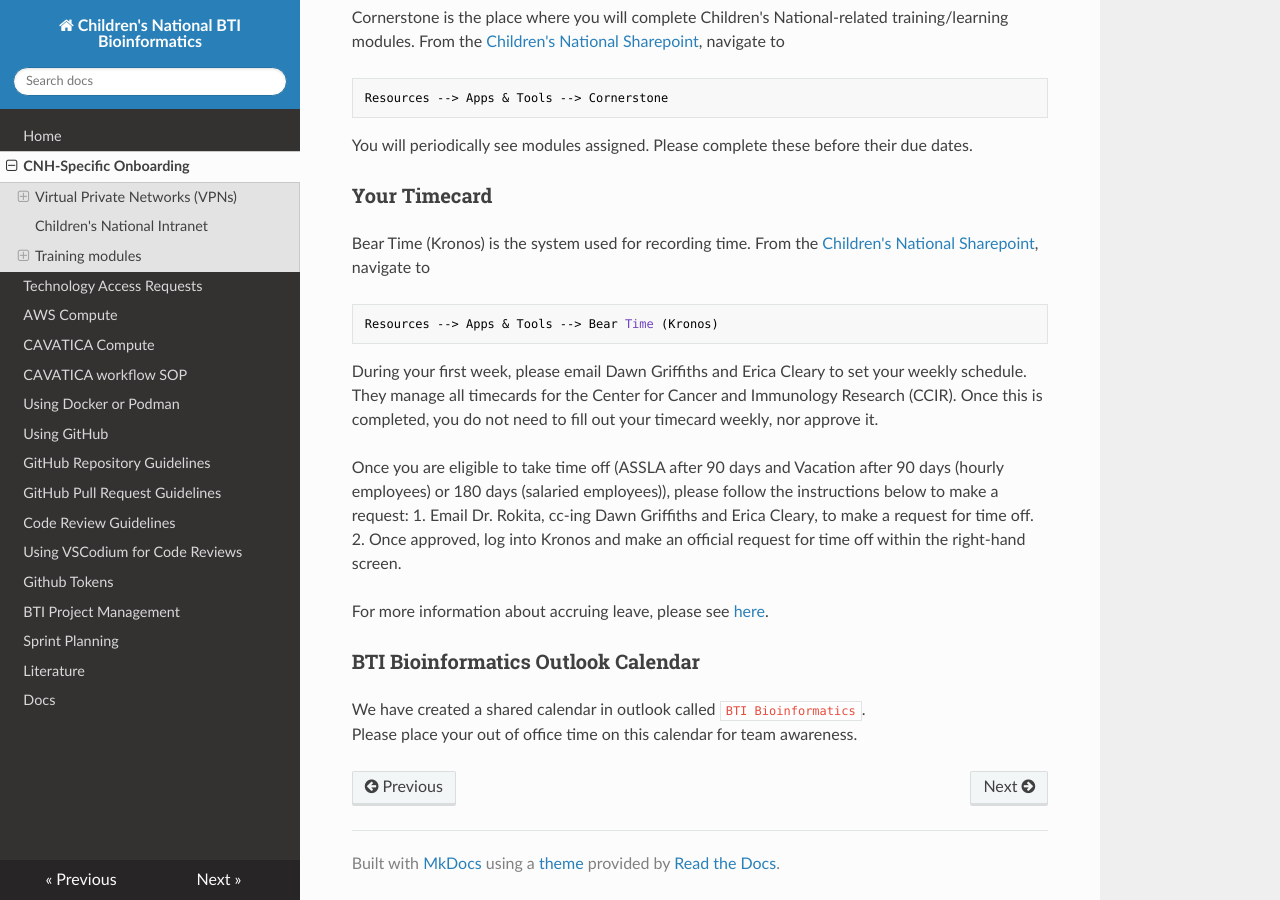
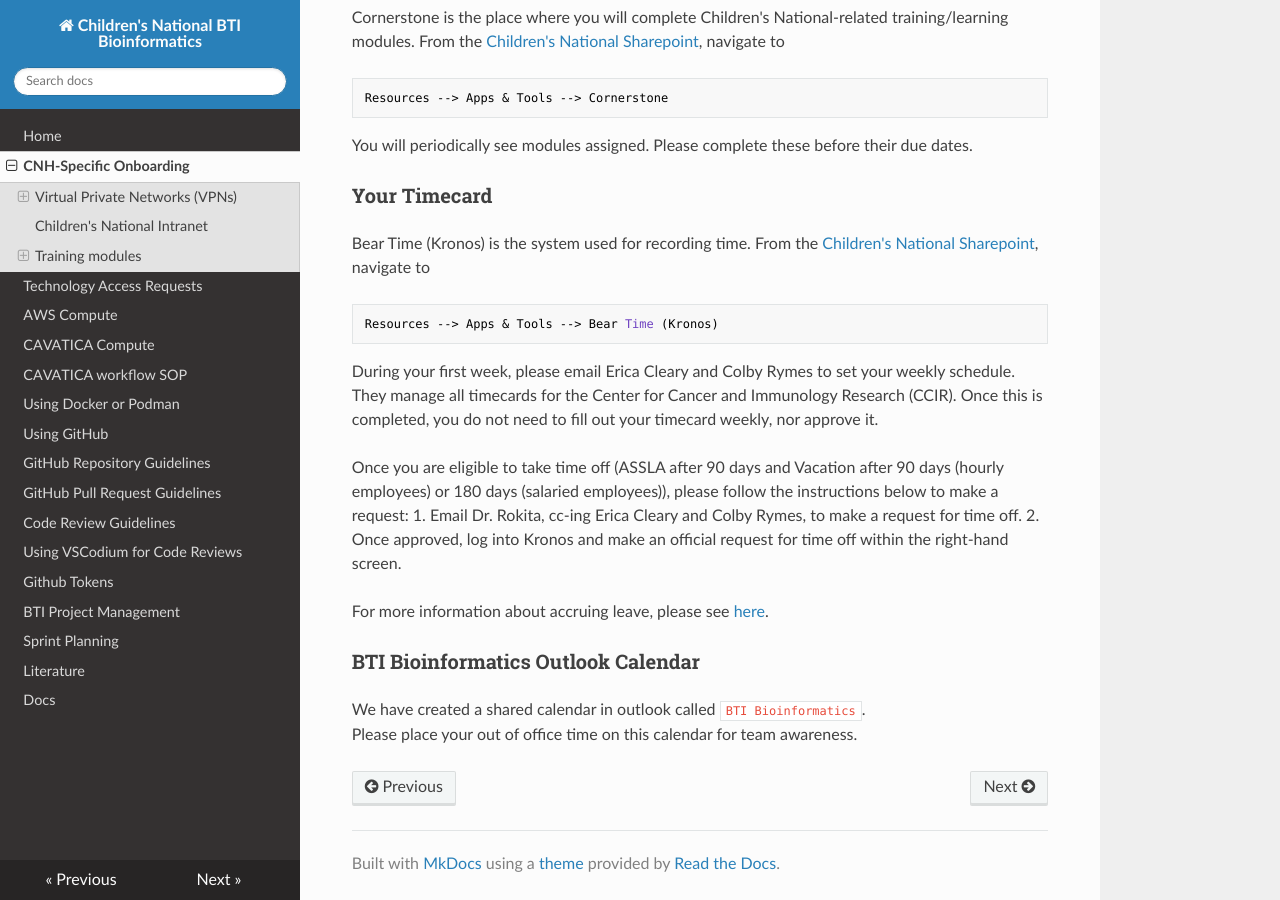
Before and after one commit to childrens-bti/bti-bfx-docs, an MkDocs documentation site: the page built from docs/cnh-onboarding.md, in a window 1280 px wide and 900 px high, scrolled down 1438 px. Built offline with MkDocs 1.6.1, drawn with Linux system fonts in a browser that asks for light colours; nearby versions of some CDN libraries.

Commit message:
swap colby for dawn

````diff
--- a/docs/cnh-onboarding.md
+++ b/docs/cnh-onboarding.md
@@ -57,12 +57,12 @@
 Resources --> Apps & Tools --> Bear Time (Kronos)
 ```
 
-During your first week, please email Dawn Griffiths and Erica Cleary to set your weekly schedule.
+During your first week, please email Erica Cleary and Colby Rymes to set your weekly schedule.
 They manage all timecards for the Center for Cancer and Immunology Research (CCIR).
 Once this is completed, you do not need to fill out your timecard weekly, nor approve it.
 
 Once you are eligible to take time off (ASSLA after 90 days and Vacation after 90 days (hourly employees) or 180 days (salaried employees)), please follow the instructions below to make a request:
-1. Email Dr. Rokita, cc-ing Dawn Griffiths and Erica Cleary, to make a request for time off.
+1. Email Dr. Rokita, cc-ing Erica Cleary and Colby Rymes, to make a request for time off.
 2. Once approved, log into Kronos and make an official request for time off within the right-hand screen.
 
 For more information about accruing leave, please see [here](https://cnmc.sharepoint.com/sites/employeeservices/SitePages/Benefits/Leave.aspx).
````
